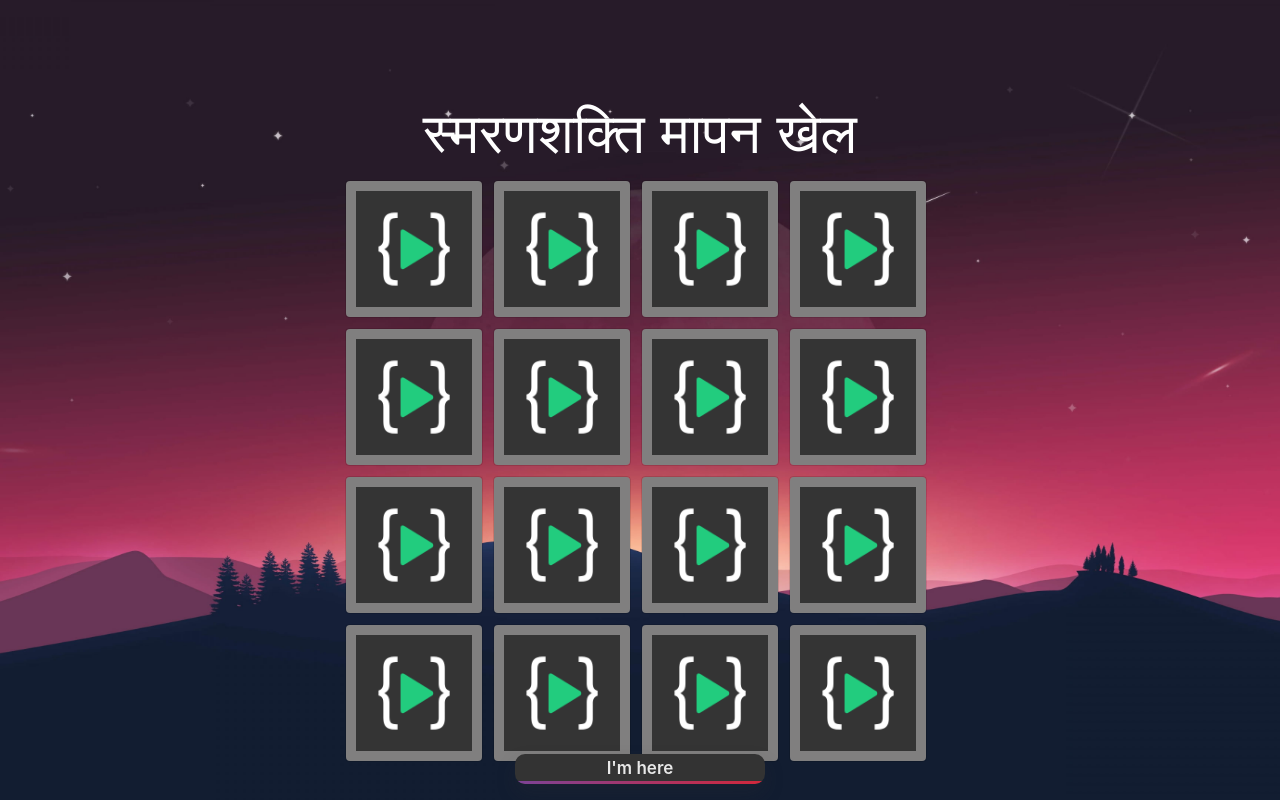
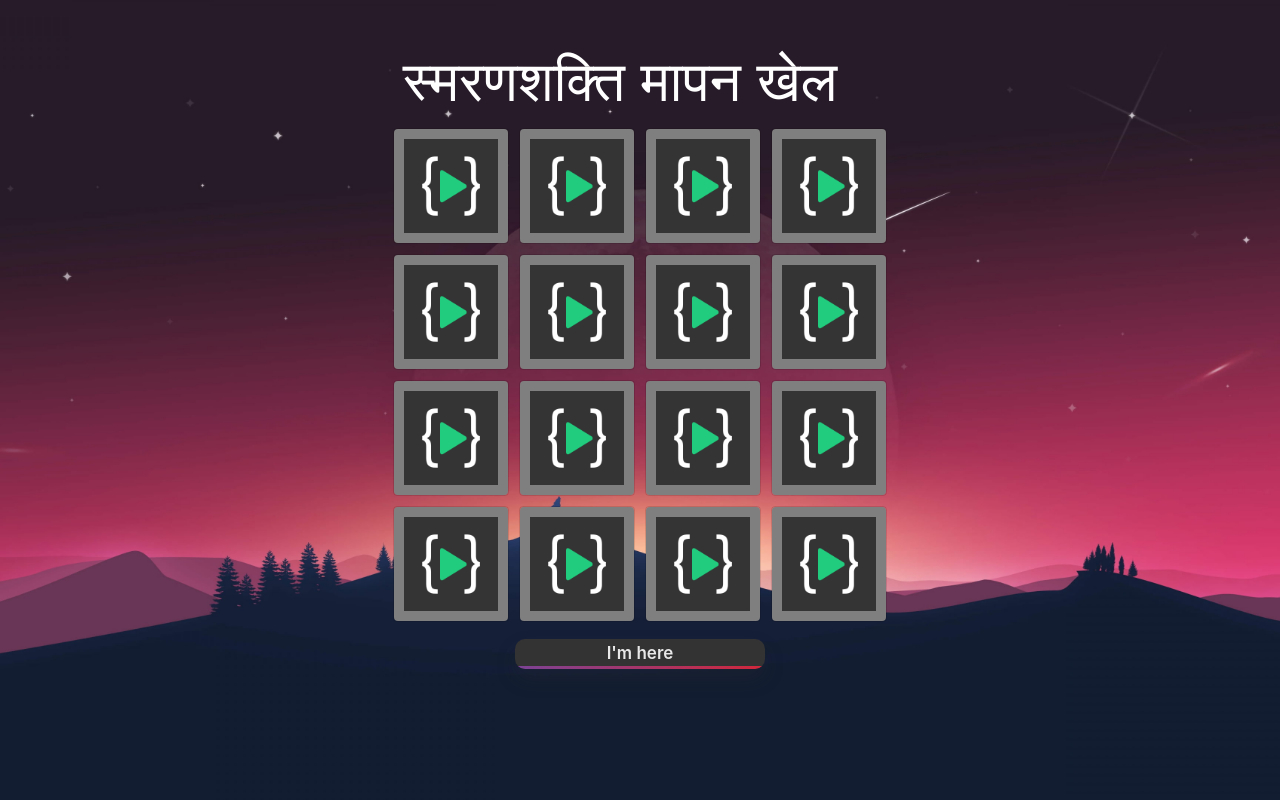
Before and after one commit to NawinKumarSharma/FlippingCards, a plain HTML site: page Project/स्मरणशक्ति मापन खेल/index.html in a window 1280 px wide. Drawn offline with nearby package versions, Linux system fonts and the light colour scheme.

Commit message:
[fixed:css]

```diff
--- a/Project/स्मरणशक्ति मापन खेल/index.html
+++ b/Project/स्मरणशक्ति मापन खेल/index.html
@@ -9,10 +9,11 @@
   <link rel="stylesheet" href="styles.css" />
 </head>
 
+
 <body>
   <div class="gameContainer">
     <div class="container">
-      <h1 class="text-center text-white display-4">स्मरणशक्ति मापन खेल</h1>
+      <h1 class="text-white display-4">स्मरणशक्ति मापन खेल</h1>
     </div>
     <div class="card" data-image="evilface">
       <img src="./Images used in this project/evilface.png" class="front flip" alt="evilface" />
@@ -78,7 +79,7 @@
       <img src="./Images used in this project/thinkingface.png" class="front" alt="thinkingface" />
       <img src="./Images used in this project/lco.png" class="back" alt="lco" />
     </div>
-  </div>
+  </div><br>
   <div class="footer">
     <button class="button"></button>
   </div>
--- a/Project/स्मरणशक्ति मापन खेल/styles.css
+++ b/Project/स्मरणशक्ति मापन खेल/styles.css
@@ -11,14 +11,17 @@ body {
   -moz-background-size: cover;
   -o-background-size: cover;
   background-size: cover;
-  display: flex;
+
 }
 
 .gameContainer {
   width: 600px;
   height: 600px;
+  padding: 3em;
   margin: auto;
   display: flex;
+  justify-content: center;
+  align-items: center;
   flex-wrap: wrap;
   perspective: 1000px;
 }
@@ -61,14 +64,18 @@ body {
 
 .footer {
   text-align: center;
+  display: flex;
+  justify-content: center;
+  align-items : center;
   vertical-align: middle;
-  position: absolute;
+  padding-top: 30px;
+  position: static;
   bottom: 10px;
   width: 100%;
 }
 
 .button {
-  position: relative;
+  position: absolute;
   background-color: transparent;
   color: #e8e8e8;
   font-size: 17px;
```
